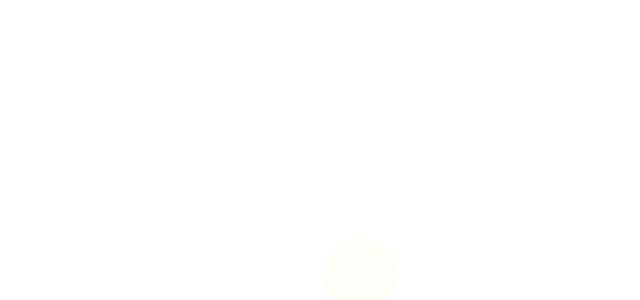
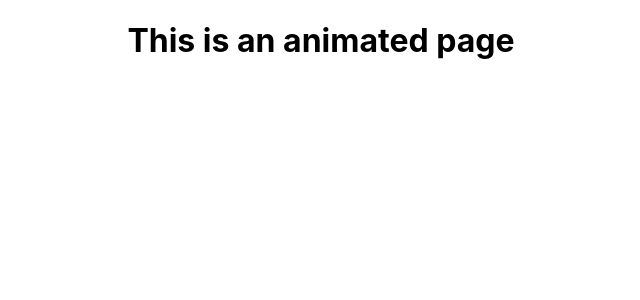
Before and after one commit to SifatNiloy/react-gsap, a React (Create React App) app: page / in a window 1280 px wide. Shown: the top 300 px of the page, without its empty margins (319-959 px from the left). Built offline with nearby package versions, Linux system fonts and the light colour scheme.

Commit message:
aos installed

```diff
--- a/package.json
+++ b/package.json
@@ -6,6 +6,7 @@
     "@testing-library/jest-dom": "^5.16.5",
     "@testing-library/react": "^13.4.0",
     "@testing-library/user-event": "^13.5.0",
+    "aos": "^2.3.4",
     "gsap": "^3.11.5",
     "react": "^18.2.0",
     "react-dom": "^18.2.0",
@@ -35,5 +36,8 @@
       "last 1 firefox version",
       "last 1 safari version"
     ]
+  },
+  "devDependencies": {
+    "tailwindcss": "^3.3.2"
   }
 }
--- /dev/null
+++ b/src/Aos/AnimatedPage.js
@@ -0,0 +1,11 @@
+import React from 'react';
+
+const AnimatedPage = () => {
+    return (
+        <div>
+            <h1 className='text-7xl'>This is an animated page</h1>
+        </div>
+    );
+};
+
+export default AnimatedPage;
--- a/src/App.js
+++ b/src/App.js
@@ -3,6 +3,7 @@ import './App.css';
 import { TweenMax } from 'gsap/gsap-core';
 import { Power3, gsap } from 'gsap';
 import { ScrollTrigger } from 'gsap/all';
+import AnimatedPage from './Aos/AnimatedPage';
 
 gsap.registerPlugin(ScrollTrigger);
 function App() {
@@ -19,19 +20,7 @@ function App() {
 
   return (
     <div className="App">
-      <header className='App-header'>
-        <div className="circle-container">
-          <div
-            ref={el => circle = el}
-            className="circle"></div>
-          <div
-            ref={el => circleRed = el}
-            className="circle red"></div>
-          <div
-            ref={el => circleBlue = el}
-            className="circle blue"></div>
-        </div>
-      </header>
+      <AnimatedPage/>
     </div>
   );
 }
```
Also changed, not shown: tailwind.config.js (added, +8 -0 lines), 1 other file (tests, documents, lock files or other folders).
